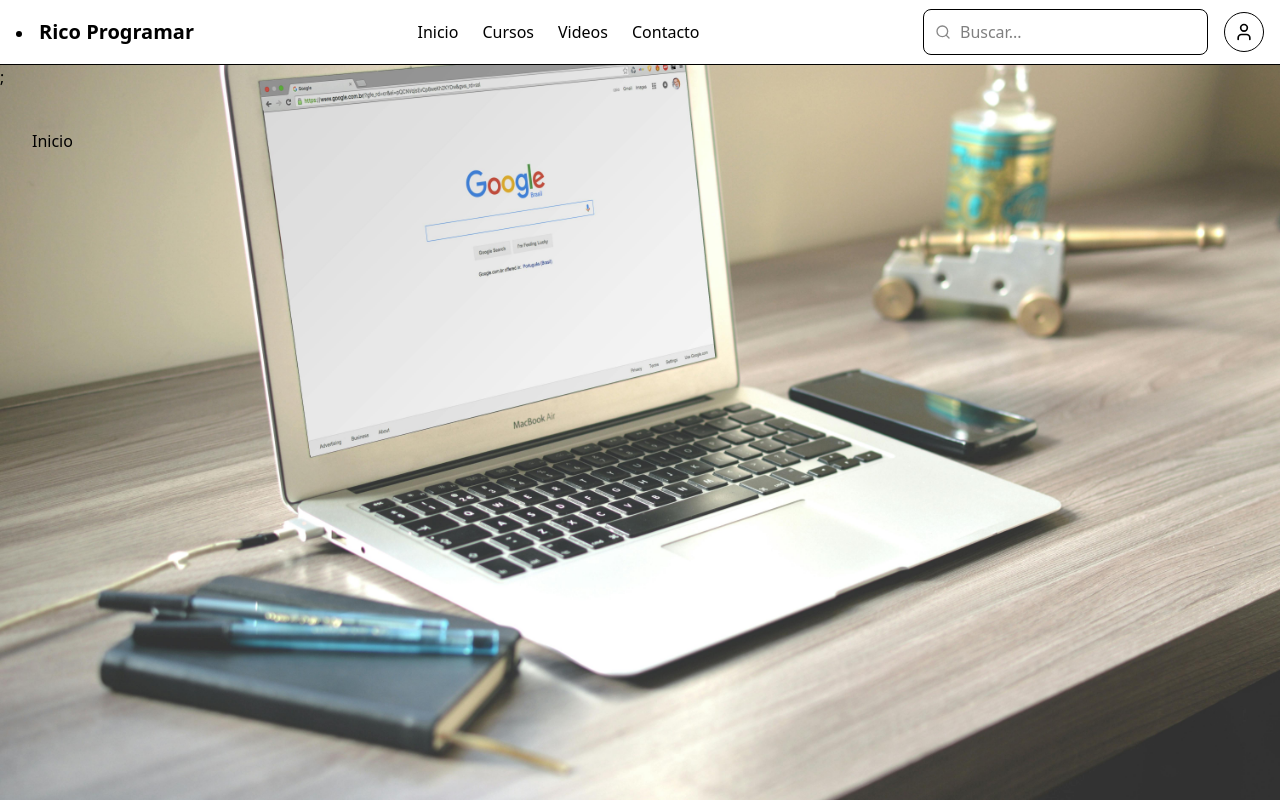
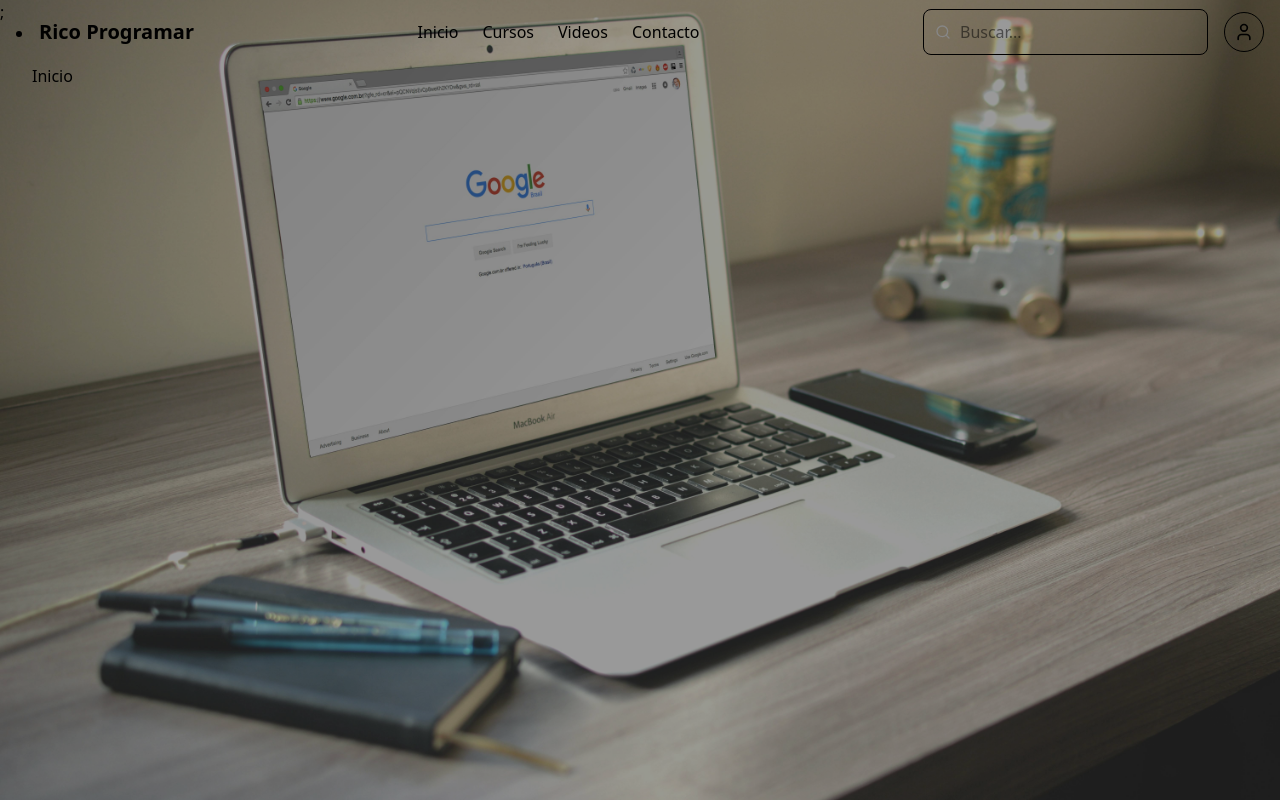
Before and after one commit to Yayis26/dayana-actividades-frontend, a React (Vite) app in the folder frontend/curatio/: page / in a window 1280 px wide. Built offline with nearby package versions, Linux system fonts and the light colour scheme.

Commit message:
style: navbar transparente controlada desde el MainLayout puede ser solida o transparente

```diff
--- a/frontend/curatio/src/shared/layout/MainLayout.jsx
+++ b/frontend/curatio/src/shared/layout/MainLayout.jsx
@@ -10,10 +10,12 @@ export default function MainLayout(){
 
                     style={{backgroundImage: `url(${heroBg})`}}>
                 </div>
+                {/*Filtro*/}
+                <div className="absolute inset-0 -z-10 bg-black/40 "></div>
 
                 {/* Navbar*/}
-                <header className="-z-20">
-                    <Navbar/>;
+                <header className="relative z-20 ">
+                    <Navbar variant= "transparent"/>;
                 </header>
 
                 <main className="mx-auto max-w7 px-4 py-6">
--- a/frontend/curatio/src/shared/layout/Navbar.jsx
+++ b/frontend/curatio/src/shared/layout/Navbar.jsx
@@ -4,15 +4,17 @@ import { useState } from "react";
 
 
 
-const Navbar = () => {
+const Navbar = ({variant = "solid"}) => {
 
   const [isOpen, setIsOpen] = useState(false);
 
-
-
-
   return (
-    <nav className="w-full border-b bg-white">
+    //Estos son los estilos del navbar para que quede transparente
+    <nav className= {`w-full border-b transition-colors duration-300 ${
+      variant === "transparent"
+      ? "bg-transparent border-transparent absolute top-0 left-0 z-30"
+      : "bg-background border-border"
+    }`}>
       <div className="mx-auto max-w-7xl px-4">
         <div className="flex h-16 items-center justify-between">
 
```
